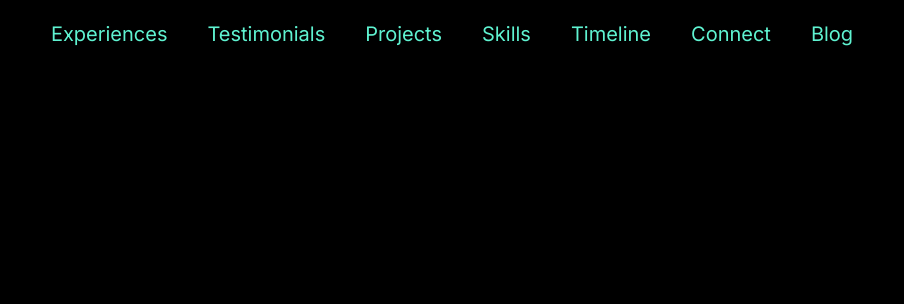
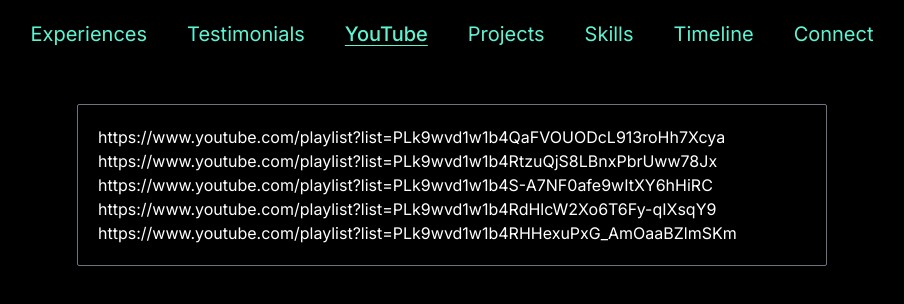
Before and after one commit to rakibul-wdp/portfolio, a Next.js app: page /youtube in a window 1280 px wide. Before the commit this address had no page. Shown: the top 304 px of the page, without its empty margins (188-1092 px from the left). Built offline with nearby package versions, Linux system fonts and the light colour scheme.

Commit message:
rename with page name and try to add yt playlist on my website

```diff
--- a/app/blog/page.tsx
+++ /dev/null
@@ -1,5 +0,0 @@
-const Page = () => {
-  return <div className="text-white text-2xl">Blog is coming soon...!!!</div>;
-};
-
-export default Page;
--- a/app/projects/page.tsx
+++ b/app/projects/page.tsx
@@ -4,7 +4,7 @@
 import { FiExternalLink } from "react-icons/fi";
 import { TiArrowUpThick } from "react-icons/ti";
 
-const Page = () => {
+const Projects = () => {
   return (
     <main>
       {projects.map((project) => (
@@ -59,4 +59,4 @@
   );
 };
 
-export default Page;
+export default Projects;
--- a/app/skills/page.tsx
+++ b/app/skills/page.tsx
@@ -1,6 +1,6 @@
 import { skills } from "@/constants/skills";
 
-const Page = () => {
+const Skills = () => {
   return (
     <div>
       {skills.map((skill) => (
@@ -33,4 +33,4 @@
   );
 };
 
-export default Page;
+export default Skills;
--- a/app/timeline/page.tsx
+++ b/app/timeline/page.tsx
@@ -1,7 +1,7 @@
 import { timelines } from "@/constants/timeline";
 import { TiArrowUpThick } from "react-icons/ti";
 
-const Page = () => {
+const Timeline = () => {
   return (
     <div>
       {timelines.map((timeline) => (
@@ -37,4 +37,4 @@
   );
 };
 
-export default Page;
+export default Timeline;
--- /dev/null
+++ b/app/youtube/page.tsx
@@ -0,0 +1,13 @@
+import { YTPlaylist } from "@/constants/YTPlaylists";
+
+const YouTube = () => {
+  return (
+    <div className="mb-10 text-white p-5 border-[0.01px] rounded-sm border-gray-500">
+      {YTPlaylist.map((playlist) => (
+        <div key={playlist.id}>{playlist.playlistLink}</div>
+      ))}
+    </div>
+  );
+};
+
+export default YouTube;
--- /dev/null
+++ b/constants/YTPlaylists.ts
@@ -0,0 +1,32 @@
+export const YTPlaylist = [
+  {
+    id: 1,
+    playlistName: "JavaScript Fundamentals for Absolute Beginners",
+    playlistLink:
+      "https://www.youtube.com/playlist?list=PLk9wvd1w1b4QaFVOUODcL913roHh7Xcya",
+  },
+  {
+    id: 2,
+    playlistName: "Introduction to JavaScript",
+    playlistLink:
+      "https://www.youtube.com/playlist?list=PLk9wvd1w1b4RtzuQjS8LBnxPbrUww78Jx",
+  },
+  {
+    id: 3,
+    playlistName: "সহজ বাংলায় Git & GitHub",
+    playlistLink:
+      "https://www.youtube.com/playlist?list=PLk9wvd1w1b4S-A7NF0afe9wItXY6hHiRC",
+  },
+  {
+    id: 4,
+    playlistName: "CSS Beginner Tutorial Bangla",
+    playlistLink:
+      "https://www.youtube.com/playlist?list=PLk9wvd1w1b4RdHlcW2Xo6T6Fy-qIXsqY9",
+  },
+  {
+    id: 5,
+    playlistName: "HTML Essential Tutorial Bangla",
+    playlistLink:
+      "https://www.youtube.com/playlist?list=PLk9wvd1w1b4RHHexuPxG_AmOaaBZlmSKm",
+  },
+];
--- a/constants/navLinks.ts
+++ b/constants/navLinks.ts
@@ -11,27 +11,27 @@
   },
   {
     id: 3,
+    route: "/youtube",
+    label: "YouTube",
+  },
+  {
+    id: 4,
     route: "/projects",
     label: "Projects",
   },
   {
-    id: 4,
+    id: 5,
     route: "/skills",
     label: "Skills",
   },
   {
-    id: 5,
+    id: 6,
     route: "/timeline",
     label: "Timeline",
   },
   {
-    id: 6,
+    id: 7,
     route: "/connect",
     label: "Connect",
   },
-  {
-    id: 7,
-    route: "/blog",
-    label: "Blog",
-  },
 ];
```
